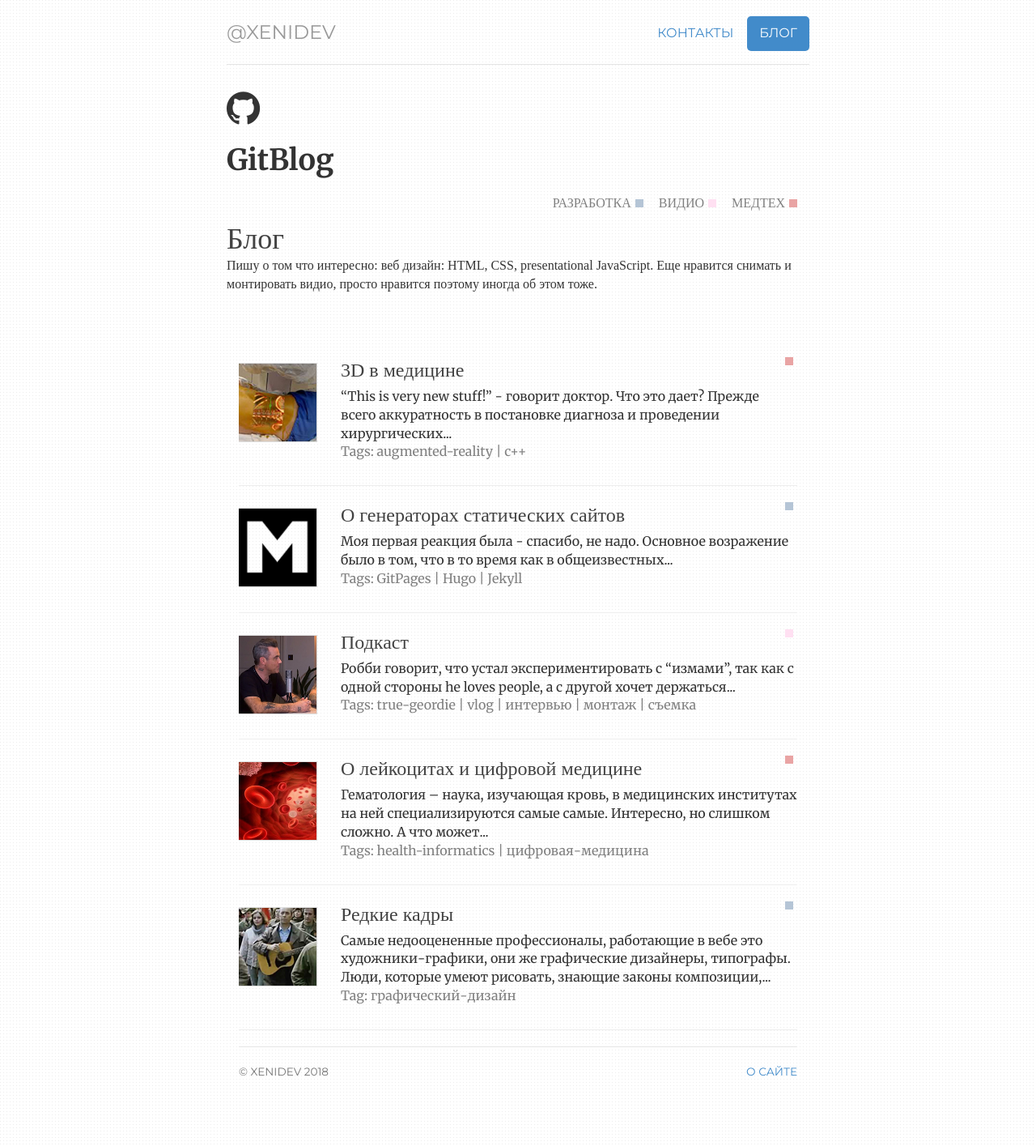
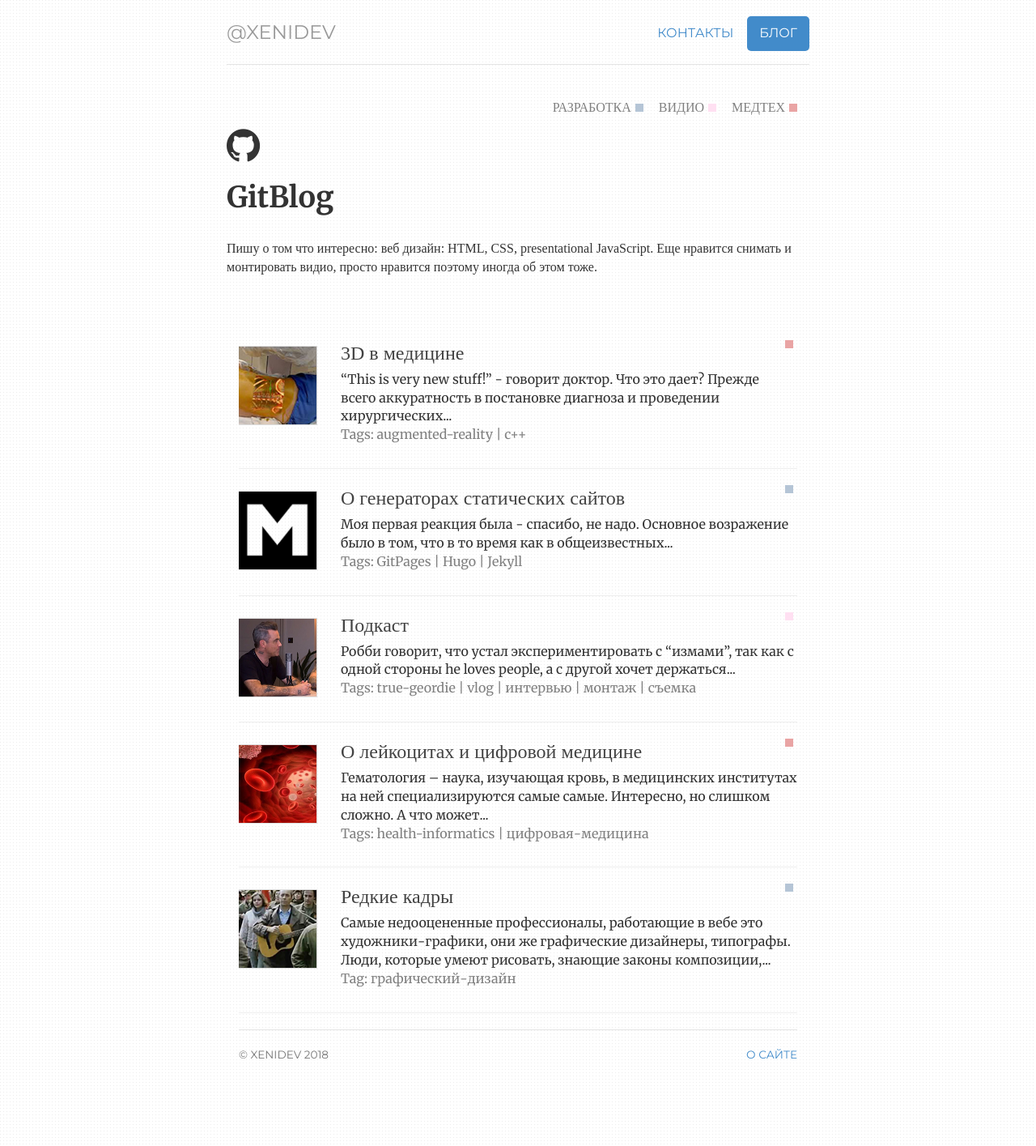
Before and after one commit to ValeraS/xenidev.github.io, a Jekyll site: the page built from notes/index.html, in a window 1280 px wide. Shown: the whole page at 81% size. Built offline with Jekyll 4.4.1, drawn with Linux system fonts in a browser that asks for light colours.

Commit message:
Update index.html

```diff
--- a/notes/index.html
+++ b/notes/index.html
@@ -7,8 +7,7 @@ notes: active
 <!-- .welcome_bar -->
          <div class="welcome_bar">
 
-		 <div><i class="fa fa-github" style="font-size:48px;"></i>
-    <h1>GitBlog</h1></div>
+
 
 	   	   <ul class="square-categories">
 
@@ -21,7 +20,8 @@ notes: active
 
  <br>
 
-	  <h1 class="intro">Блог</h1>
+		 		 <div><i class="fa fa-github" style="font-size:48px;"></i>
+    <h1>GitBlog</h1></div>
 
 
 
```
